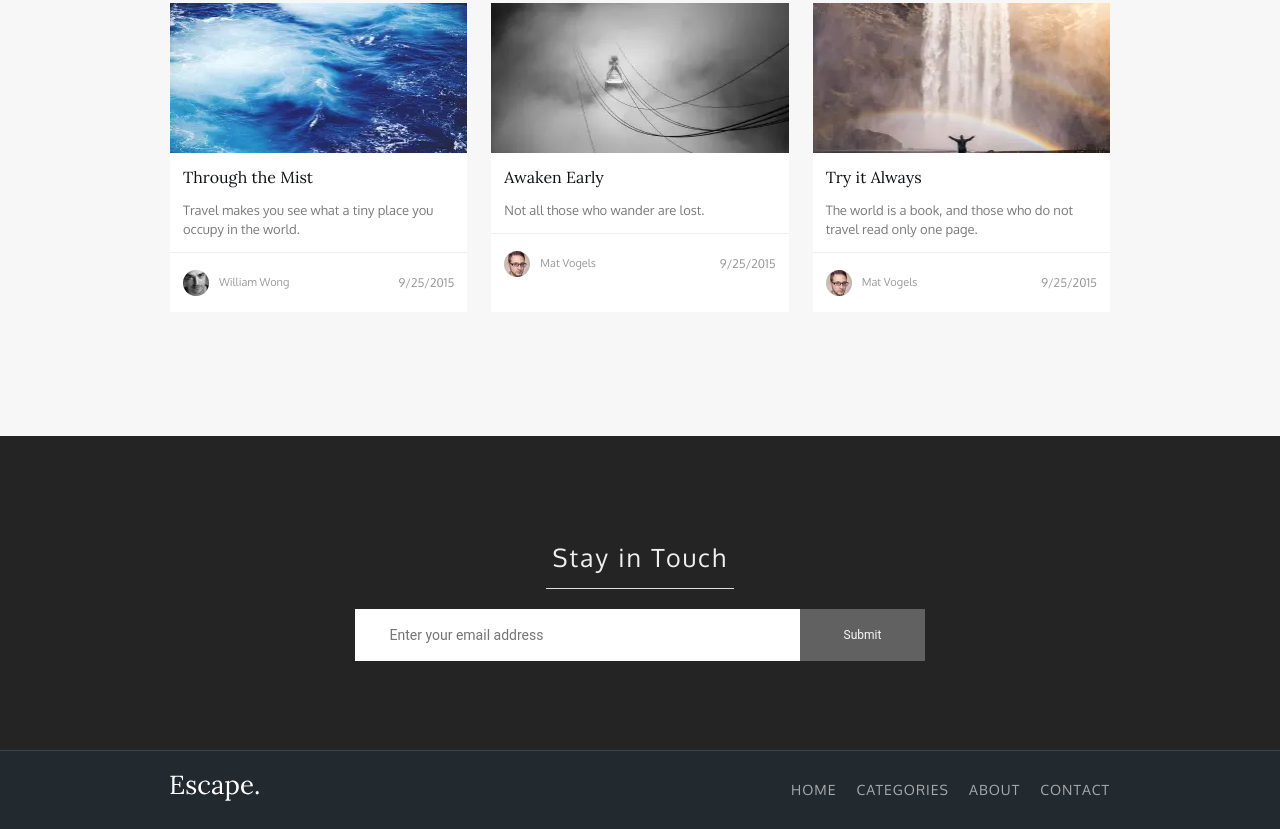
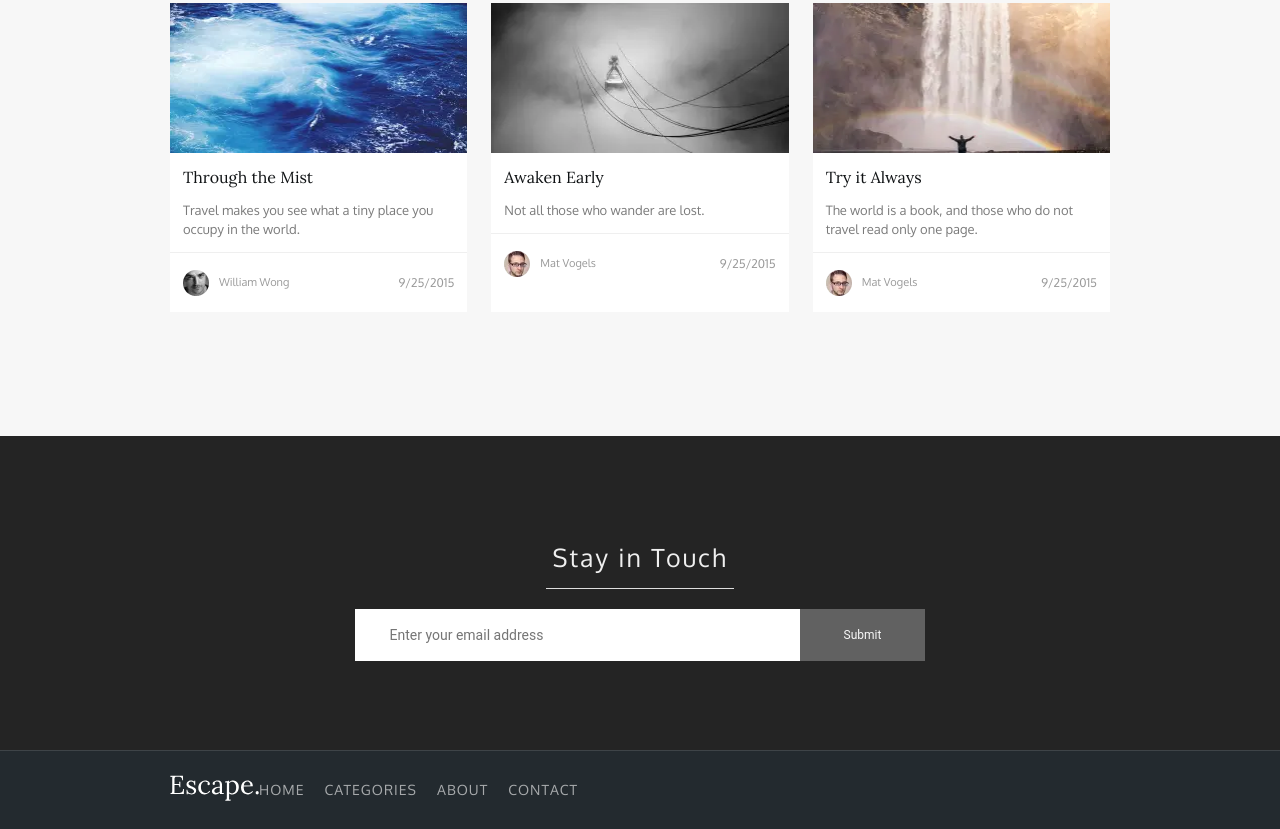
Before and after one commit to template-dev/Escape-Web, a website: page source/index.html in a window 1280 px wide. Shown: the part 1471-2300 px from the top of the page. Drawn offline with nearby package versions, Linux system fonts and the light colour scheme; files that its build step writes are made by us from their sources; files whose address does not match are found by name.

Commit message:
Update __footer.scss

```diff
--- a/source/sass/components/__footer.scss
+++ b/source/sass/components/__footer.scss
@@ -114,7 +114,8 @@
 
 .footer__menu-wrapper {
   display: flex;
-  justify-content: space-between;
+  flex-direction: column;
+  /*justify-content: space-between;*/
   align-items: center;
   padding-left: 10px;
   padding-right: 10px;
@@ -124,6 +125,7 @@
     width: 100%;
     margin: 0 auto;
     padding: 0;
+    flex-direction: row;
   }
 }
 
```
